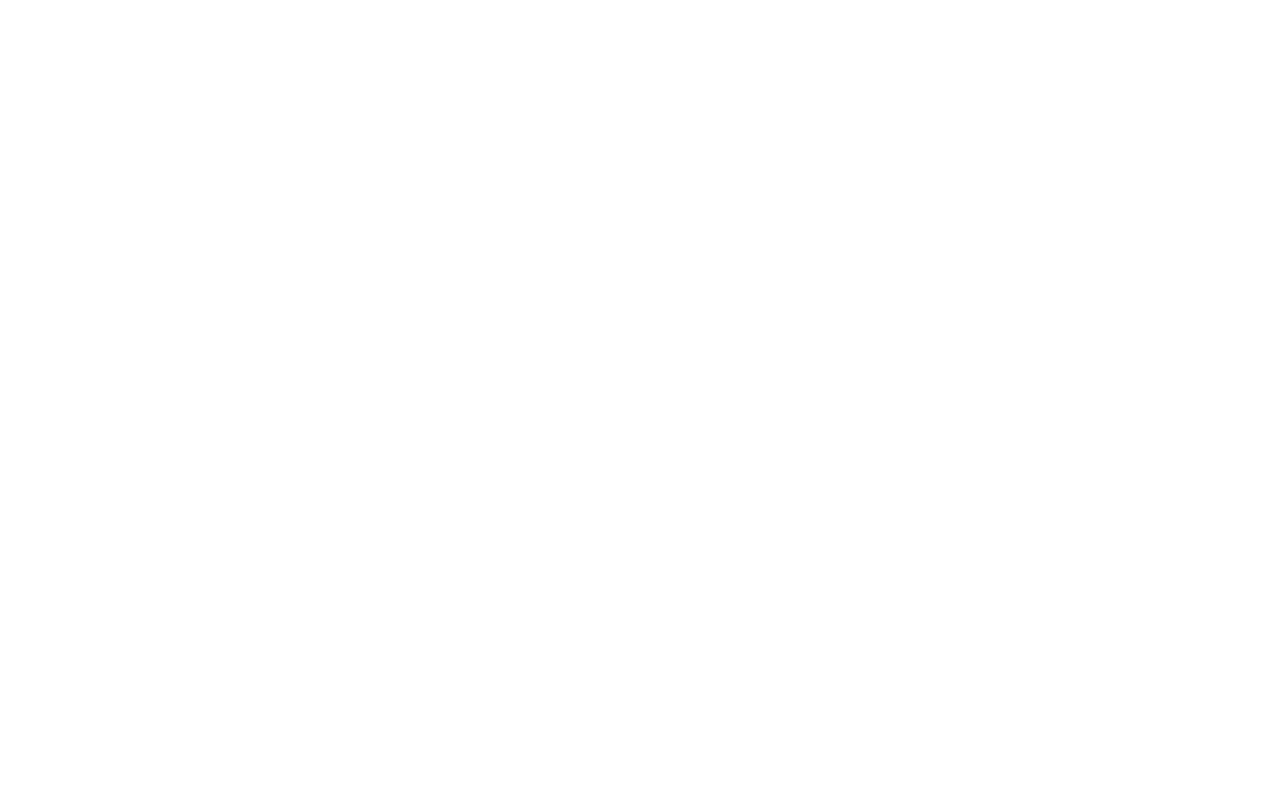
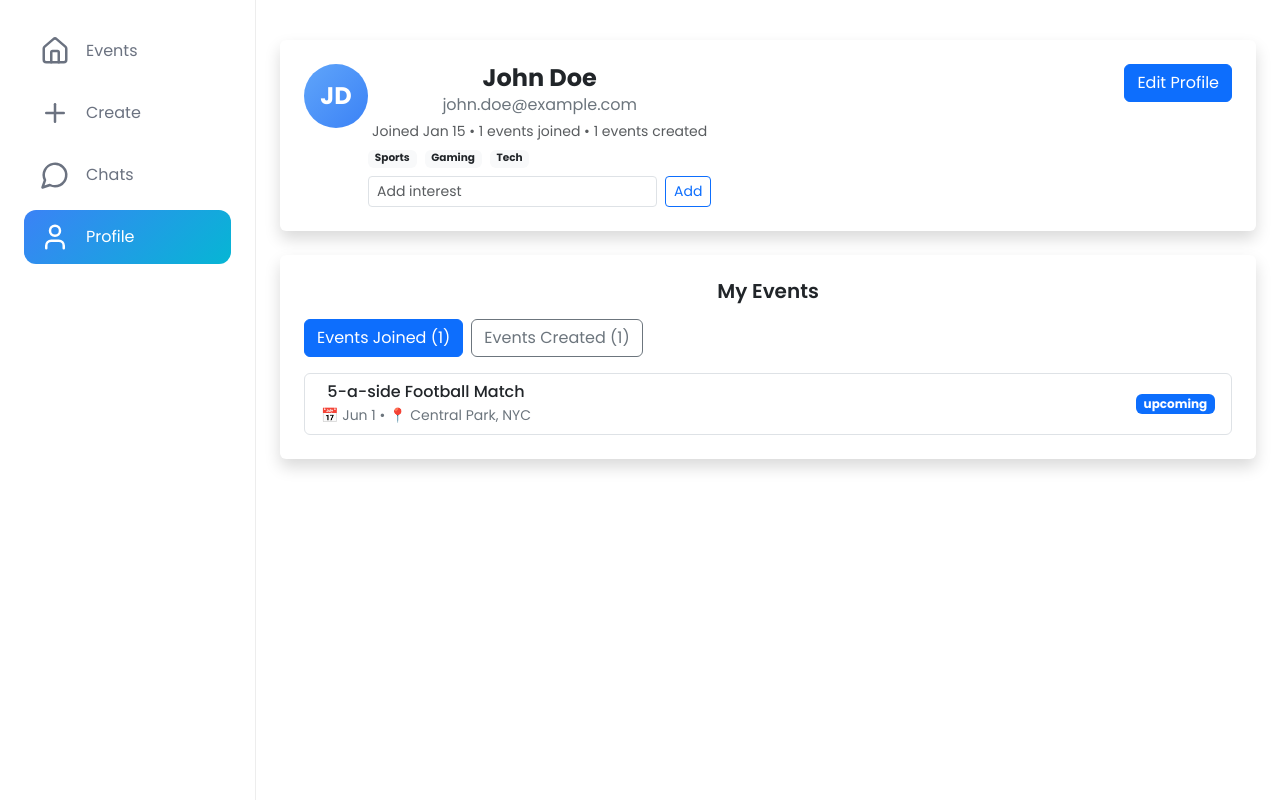
Before and after one commit to marcomaraglino/social_f_web_project, a React (Vite) app: page /profile in a window 1280 px wide. Before the commit this address had no page. Built offline with nearby package versions, Linux system fonts and the light colour scheme.

Commit message:
merged Profile

```diff
--- a/src/App.jsx
+++ b/src/App.jsx
@@ -9,6 +9,8 @@
 import {EventCard} from "./components/EventCard/EventCard.jsx";
 import {FeedPage} from "./views/FeedPage/FeedPage.jsx";
 import React, {useEffect} from "react";
+import Profile from "./components/Profile/Profile.jsx";
+import UserPage from "./components/Profile/UserPage.jsx";
 
 function App() {
 
@@ -78,6 +80,7 @@
                    <Route path='/' element={<FeedPage/>}/>
                    <Route path='/create-event' element={<CreateEvent/>}/>
                    <Route path='/signup' element={<SignUp />}/>
+                   <Route path='/profile' element={<UserPage  />}/>
                   <Route path='/signin' element={<Login onSubmitForm={handleLogin} />}/>
               </Route>
           </Routes>
--- a/src/components/Profile/Profile.jsx
+++ b/src/components/Profile/Profile.jsx
@@ -1,4 +1,3 @@
-import "./Profile.css";
 import React, { useState } from 'react';
 import 'bootstrap/dist/css/bootstrap.min.css';
 
```
